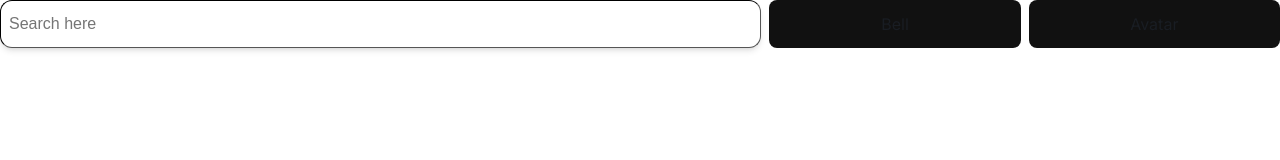
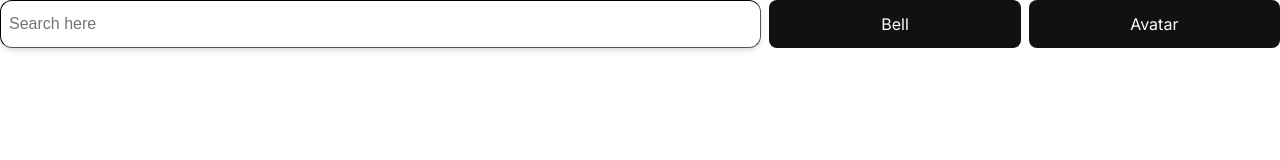
Before and after one commit to darshansharma19/project-demo, a Next.js app in the folder Frontend/: page /components/Header in a window 1280 px wide. Shown: the top 160 px of the page. Built offline with nearby package versions, Linux system fonts and the light colour scheme; a web font is replaced by a local one.

Commit message:
changes in header components

```diff
--- a/Frontend/app/components/Header/page.tsx
+++ b/Frontend/app/components/Header/page.tsx
@@ -12,10 +12,10 @@ const Header = () => {
       />
 
 
-        <div className="flex items-center justify-center w-1/3 h-full rounded-lg bg-gray-200">
+      <div className="flex items-center justify-center w-1/3 text-white h-full rounded-lg bg-gray-200">
         Bell
       </div>
-        <div className="flex items-center justify-center w-1/3 h-full rounded-lg bg-gray-200">
+      <div className="flex items-center justify-center w-1/3 text-white h-full rounded-lg bg-gray-200">
         Avatar
       </div>
   </div>
```
Lines whose indentation alone changed are shown as unchanged.
